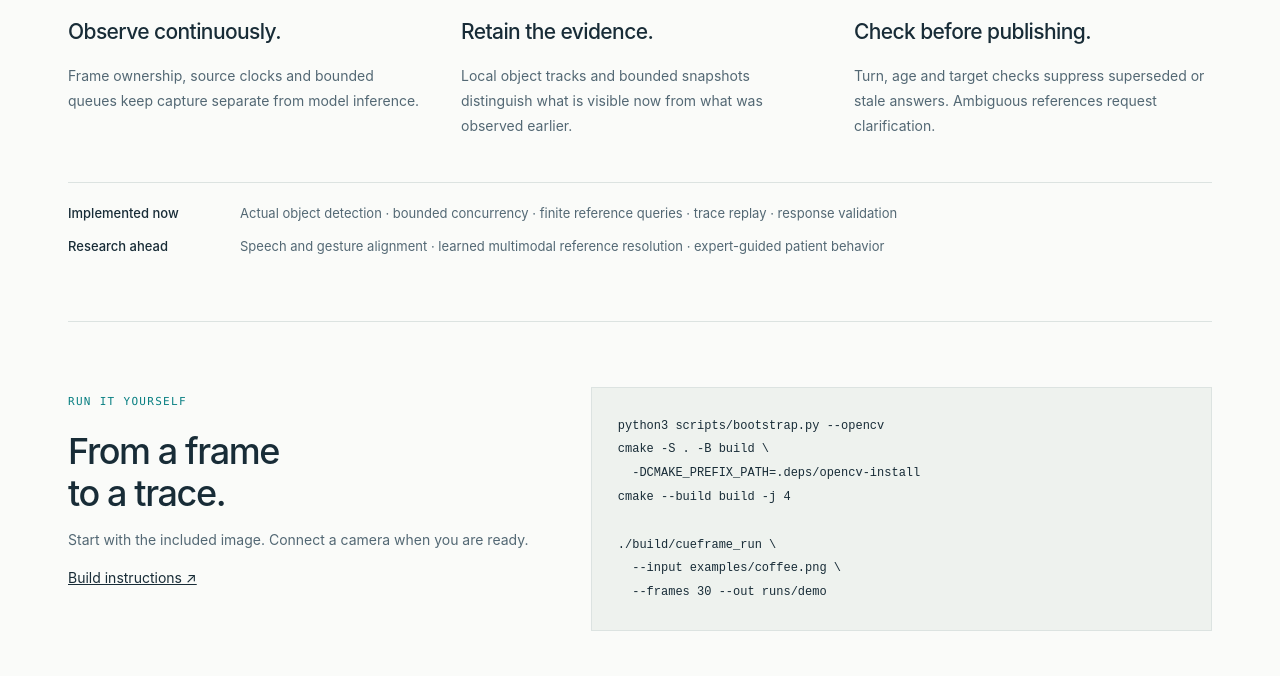
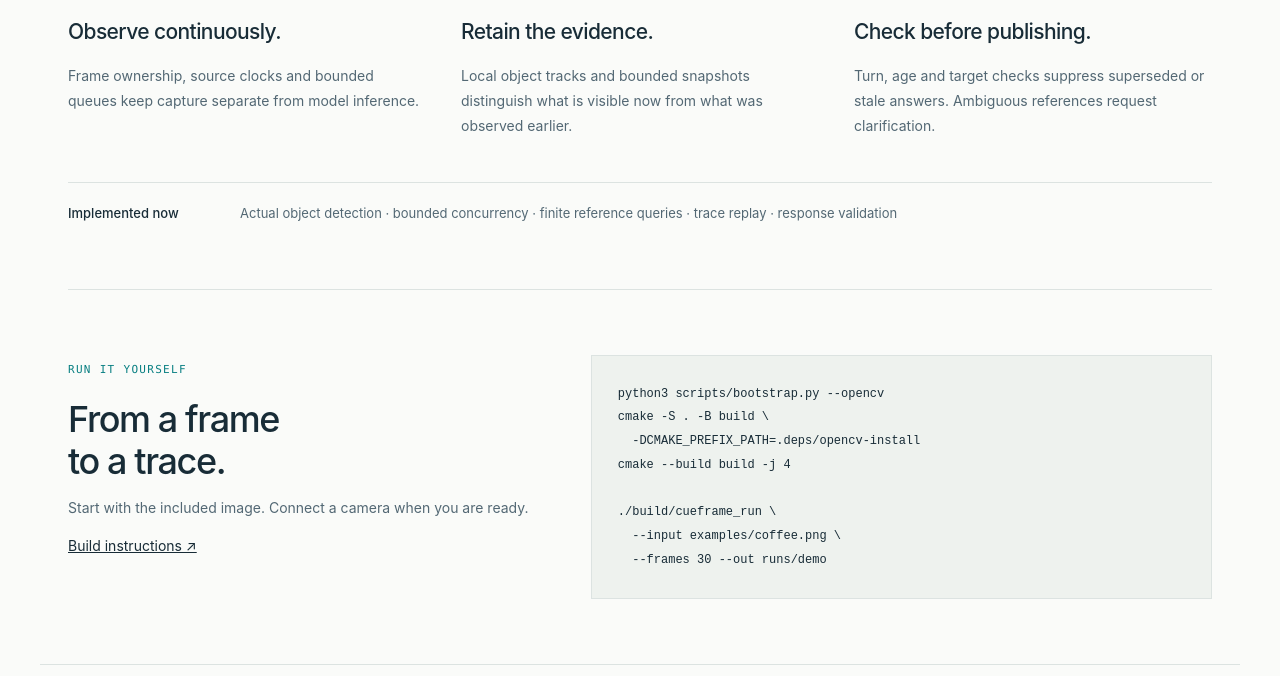
Before and after one commit to Mingkai406/cueframe, a plain HTML site: page docs/index.html in a window 1280 px wide. Shown: the part 4116-4792 px from the top of the page. Drawn offline with Linux system fonts and the light colour scheme.

Commit message:
Keep project homepages focused on implemented capabilities

```diff
--- a/docs/index.html
+++ b/docs/index.html
@@ -194,11 +194,6 @@
             Actual object detection · bounded concurrency · finite reference
             queries · trace replay · response validation
           </p>
-          <strong>Research ahead</strong>
-          <p>
-            Speech and gesture alignment · learned multimodal reference
-            resolution · expert-guided patient behavior
-          </p>
         </div>
       </section>
       <section class="section start">
```
Also changed, not shown: 1 other file.
